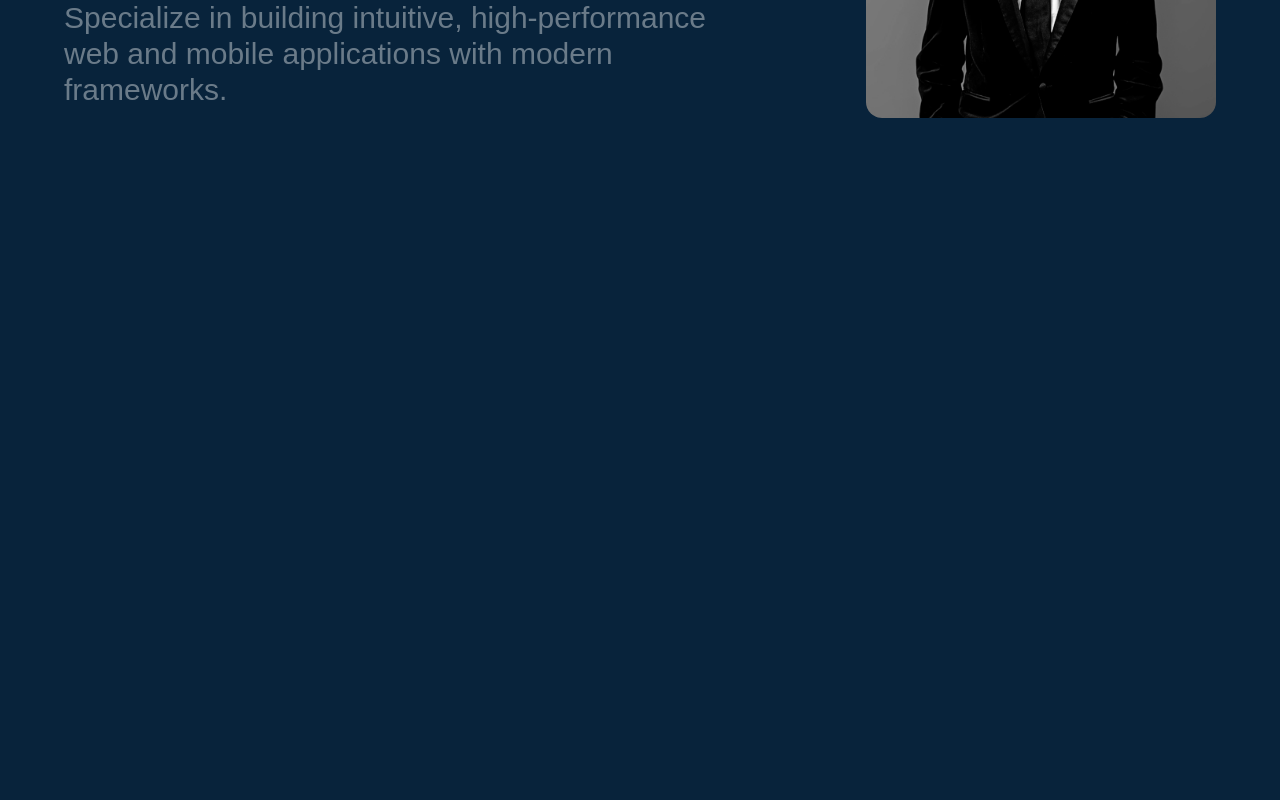
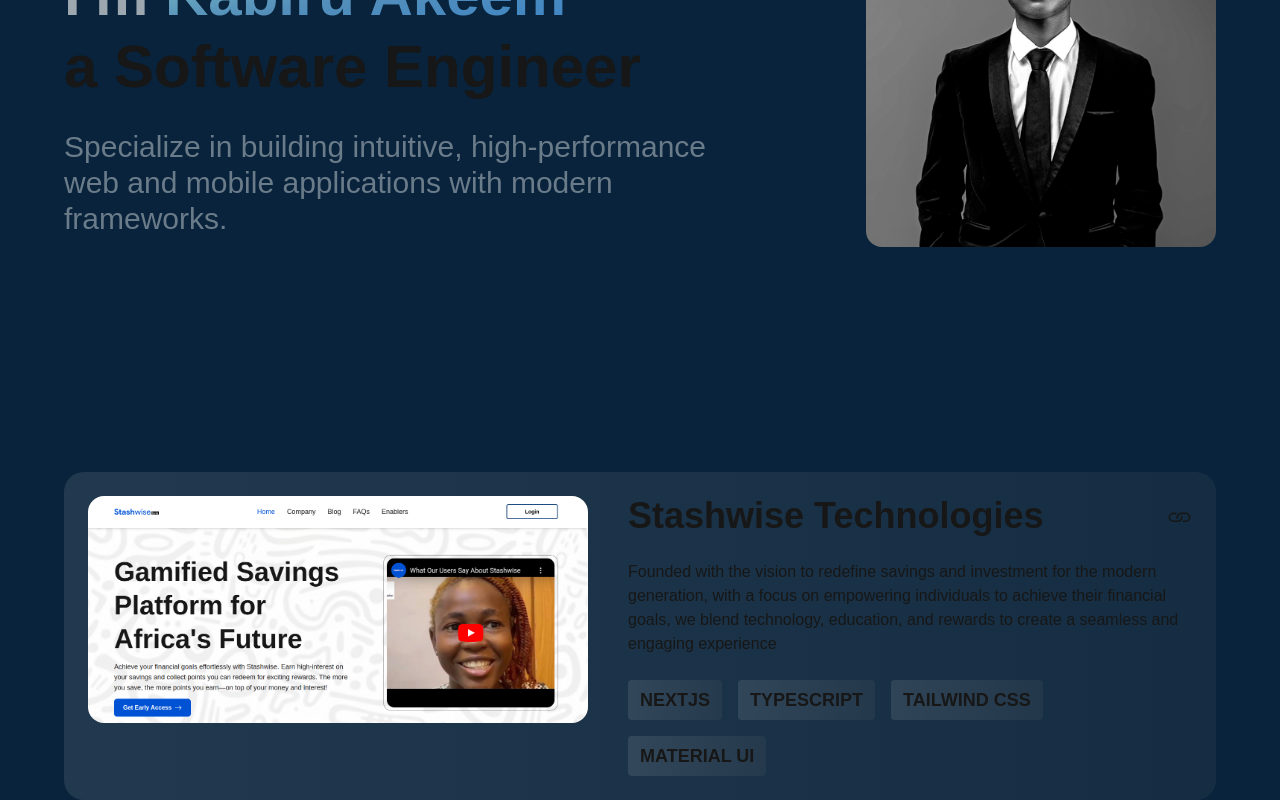
Before and after one commit to Akeemkabiru/Portfolio, a Next.js app: page / in a window 1280 px wide. Shown: the part 392-1192 px from the top of the page. Before the commit the page ends 800 px from the top, so only its background shows below. Built offline with nearby package versions, Linux system fonts and the light colour scheme.

Commit message:
added project

```diff
--- a/src/app/layout.tsx
+++ b/src/app/layout.tsx
@@ -30,9 +30,7 @@
         className={`${geistSans.variable} ${geistMono.variable} antialiased space-y-16`}
       >
         <Header />
-        <main className="px-6 md:px-12 lg:px-16 md:pt-24 pt-16">
-          {children}
-        </main>
+        <main className="px-6 md:px-12 lg:px-16">{children}</main>
       </body>
     </html>
   );
--- a/src/app/page.tsx
+++ b/src/app/page.tsx
@@ -1,8 +1,11 @@
+import Card from "@/components/project-card";
 import Image from "next/image";
 
 export default function Home() {
   return (
-    <main className="w-full flex md:flex-row flex-col justify-between gap-6">
+    <>
+      <section className="w-full h-screen flex items-center justify-center">
+        <div className="flex md:flex-row flex-col justify-between gap-6">
           <div className="lg:space-y-8 space-y-4 lg:w-[60%] w-full">
             <div className="flex gap-2 items-center">
               <p className="text-white/60 text-xl lg:text-3xl"> Hey, there </p>
@@ -31,6 +34,18 @@
             height={350}
             className="rounded-2xl"
           />
-    </main>
+        </div>
+      </section>
+
+      <section>
+        <Card
+          picture="/stashwise.png"
+          title="Stashwise Technologies"
+          description="Founded with the vision to redefine savings and investment for the modern generation, with a focus on empowering individuals to achieve their financial goals, we blend technology, education, and rewards to create a seamless and engaging experience"
+          stacks={["Nextjs", "Typescript", "Tailwind CSS", "Material UI"]}
+          link="https://stashwise.africa/"
+        />
+      </section>
+    </>
   );
 }
--- a/src/components/project-card.tsx
+++ b/src/components/project-card.tsx
@@ -1,3 +1,5 @@
+"use client";
+
 import Image from "next/image";
 
 import "intersection-observer";
@@ -18,7 +20,7 @@
   description: string;
   stacks: string[];
   link: string;
-  gitLink: string;
+  gitLink?: string;
 }) {
   const { ref, inView } = useInView({
     threshold: 0.3,
@@ -33,22 +35,35 @@
         inView ? "opacity-100 translate-y-0" : "opacity-0 translate-y-12"
       }`}
     >
-      <Image src={picture} alt="img" width={500} height={300} />
-      <div>
-        <div>
-          <h2>{title}</h2>
+      <Image
+        src={picture}
+        alt="img"
+        width={500}
+        height={700}
+        className="rounded-2xl"
+      />
+      <div className="space-y-6">
+        <div className="flex items-center justify-between w-full">
+          <h2 className="text-3xl lg:text-4xl font-bold">{title}</h2>
           <Link href={link}>
-            <BsLink />
+            <BsLink size={25} />
           </Link>
 
-          <Link href={gitLink}>
-            <BsGithub size={32} />
-          </Link>
+          {gitLink && (
+            <Link href={gitLink}>
+              <BsGithub size={32} />
+            </Link>
+          )}
         </div>
         <p>{description}</p>
-        <div>
+        <div className="flex gap-3 md:gap-4 flex-wrap ">
           {stacks.map((stack, index: number) => (
-            <div key={index}>{stack}</div>
+            <div
+              className="uppercase whitespace-nowrap bg-gradient-to-r from-[#d9d9d91f] to-[#7373731f] px-2 py-[6px] md:py-[6px] md:px-3 rounded-[4px] font-medium md:font-bold text-base lg:text-lg"
+              key={index}
+            >
+              {stack}
+            </div>
           ))}
         </div>
       </div>
```
Also changed, not shown: public/stashwise.png (added). Lines whose indentation alone changed are shown as unchanged.
